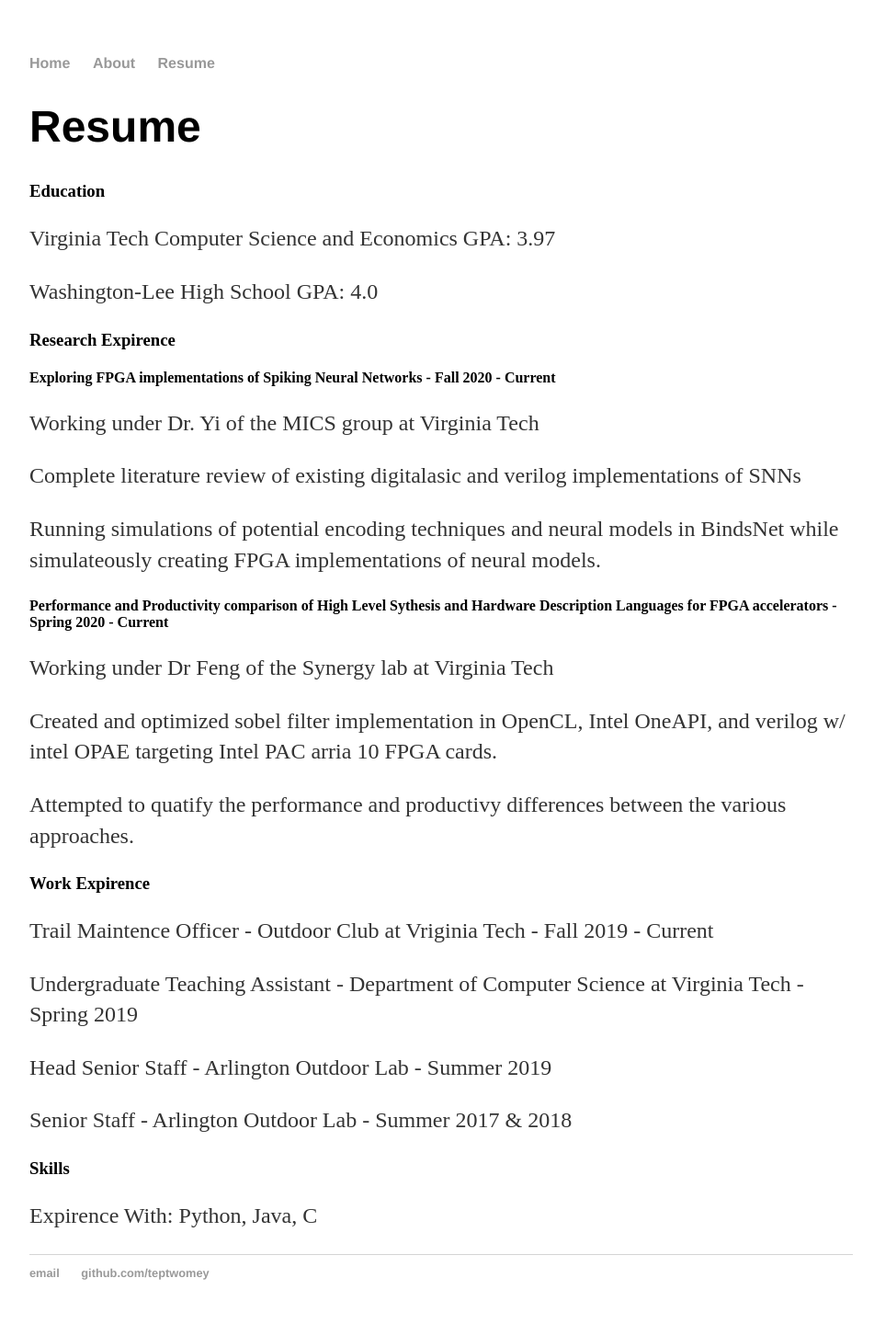
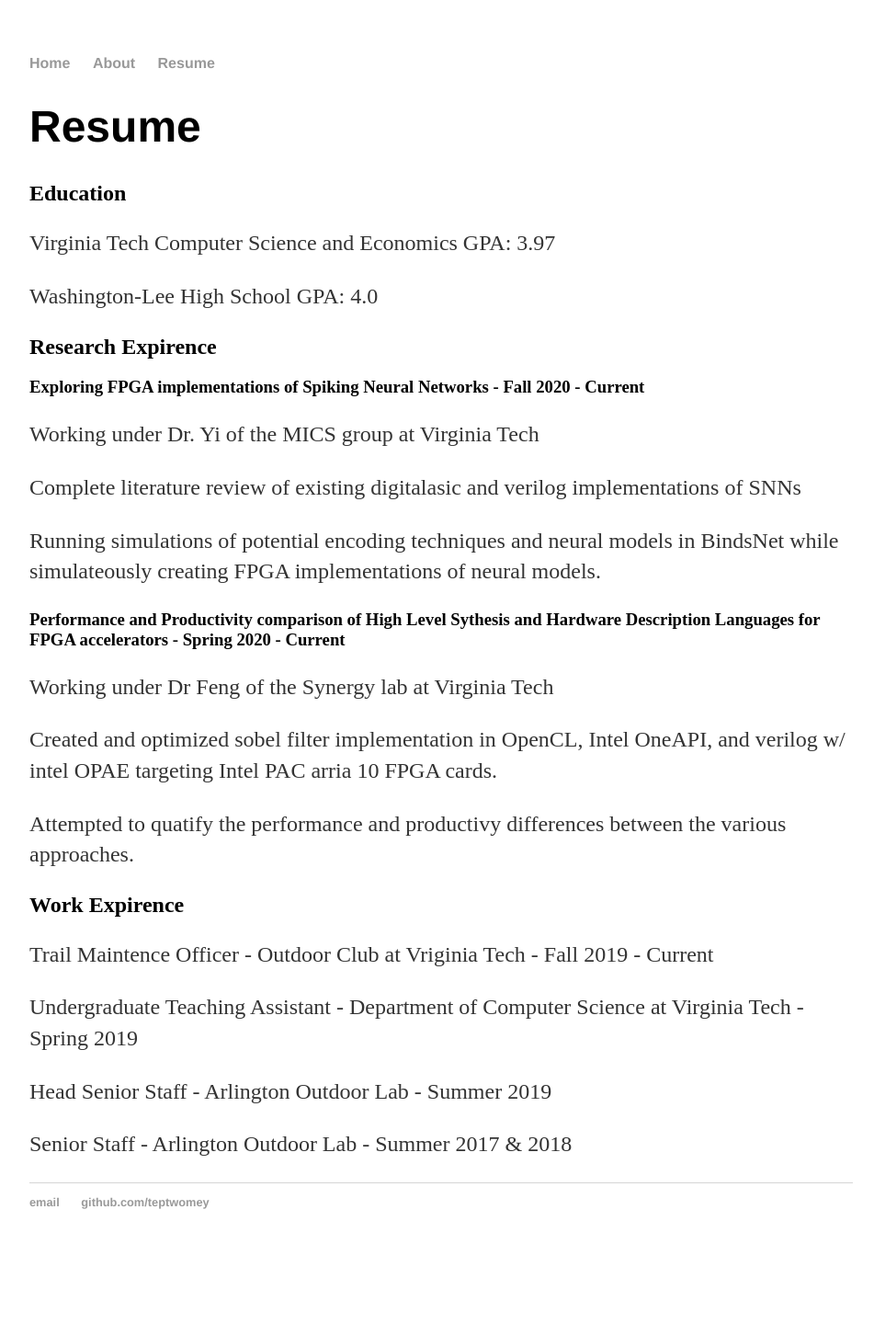
Before and after one commit to teptwomey/teptwomey.github.io, a Jekyll site: the page built from resume/index.html, in a window 1280 px wide. Shown: the whole page at 92% size, without its empty margins (160-1111 px from the left). Built offline with Jekyll 4.4.1, drawn with Linux system fonts in a browser that asks for light colours; after the commit the page ends 1375 px from its top, so only the background shows below that.

Commit message:
Update index.html

```diff
--- a/resume/index.html
+++ b/resume/index.html
@@ -4,23 +4,21 @@ title: Tom Twomey - Resume
 ---
 <div class="blurb">
 	<h1>Resume</h1>
-  <h3>Education</h3>
+  <h2>Education</h3>
   <p>Virginia Tech Computer Science and Economics GPA: 3.97</p>
   <p>Washington-Lee High School GPA: 4.0</p>
-  <h3>Research Expirence</h3>
-	<h4>Exploring FPGA implementations of Spiking Neural Networks - Fall 2020 - Current</h4>
+  <h2>Research Expirence</h3>
+	<h3>Exploring FPGA implementations of Spiking Neural Networks - Fall 2020 - Current</h4>
 	<p>Working under Dr. Yi of the  MICS group at Virginia Tech</p>
 	<p>Complete literature review of existing digitalasic and verilog implementations of SNNs</p>
 	<p>Running simulations of potential encoding techniques and neural models in BindsNet while simulateously creating FPGA implementations of neural models.</p>
-	<h4>Performance and Productivity comparison of High Level Sythesis and Hardware Description Languages for FPGA accelerators - Spring 2020 - Current</h4>
+	<h3>Performance and Productivity comparison of High Level Sythesis and Hardware Description Languages for FPGA accelerators - Spring 2020 - Current</h4>
 	<p>Working under Dr Feng of the Synergy lab at Virginia Tech</p>
 	<p>Created and optimized sobel filter implementation in OpenCL, Intel OneAPI, and verilog w/ intel OPAE targeting Intel PAC arria 10 FPGA cards.</p>
 	<p>Attempted to quatify the performance and productivy differences between the various approaches.</p>
-  <h3>Work Expirence</h3>
+  <h2>Work Expirence</h3>
   <p>Trail Maintence Officer - Outdoor Club at Vriginia Tech - Fall 2019 - Current</p>
   <p>Undergraduate Teaching Assistant - Department of Computer Science at Virginia Tech - Spring 2019</p>
   <p>Head Senior Staff - Arlington Outdoor Lab - Summer 2019</p>
   <p>Senior Staff - Arlington Outdoor Lab - Summer 2017 & 2018</p>
-  <h3>Skills</h3>
-	<p>Expirence With: Python, Java, C</p>
 </div><!-- /.blurb -->
```
